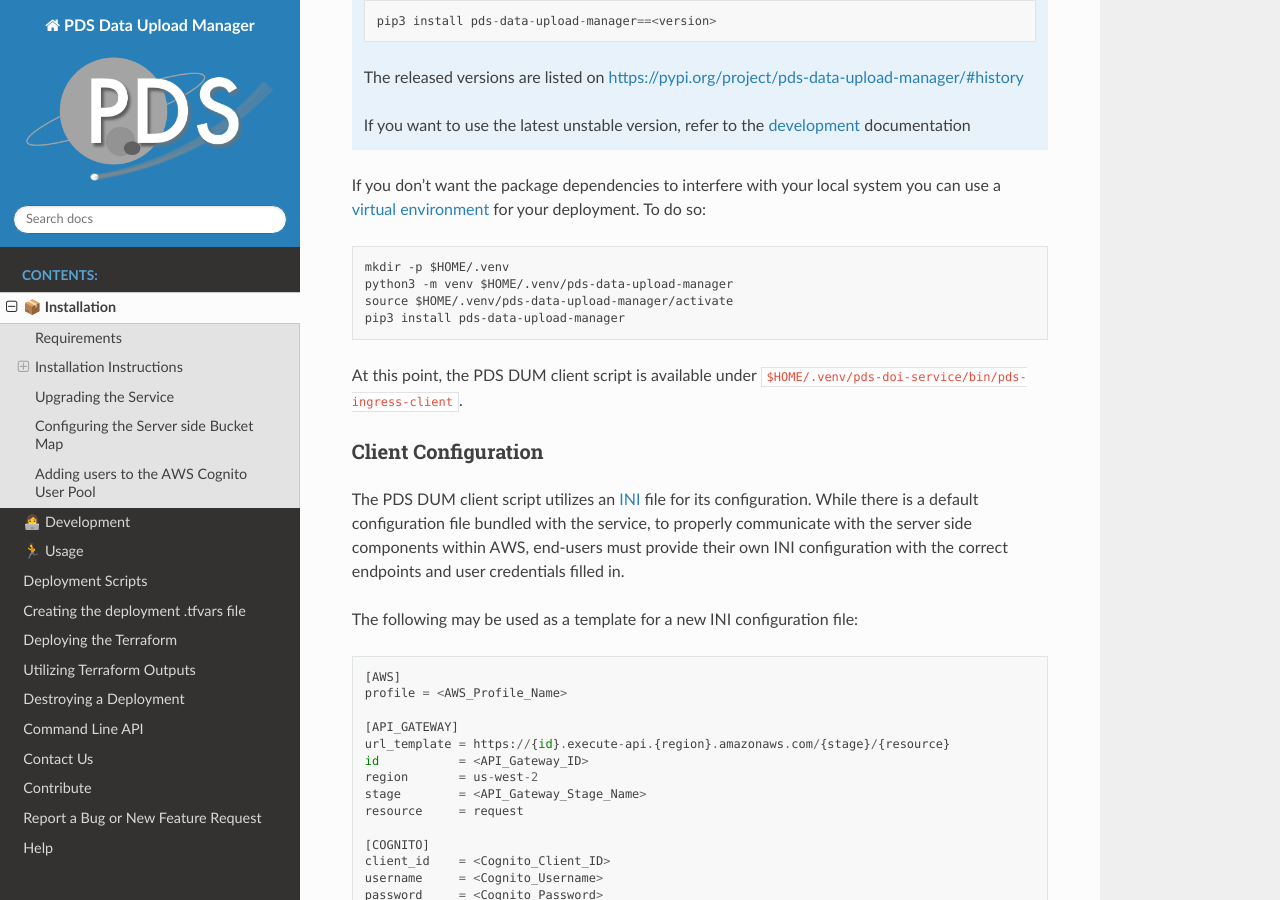
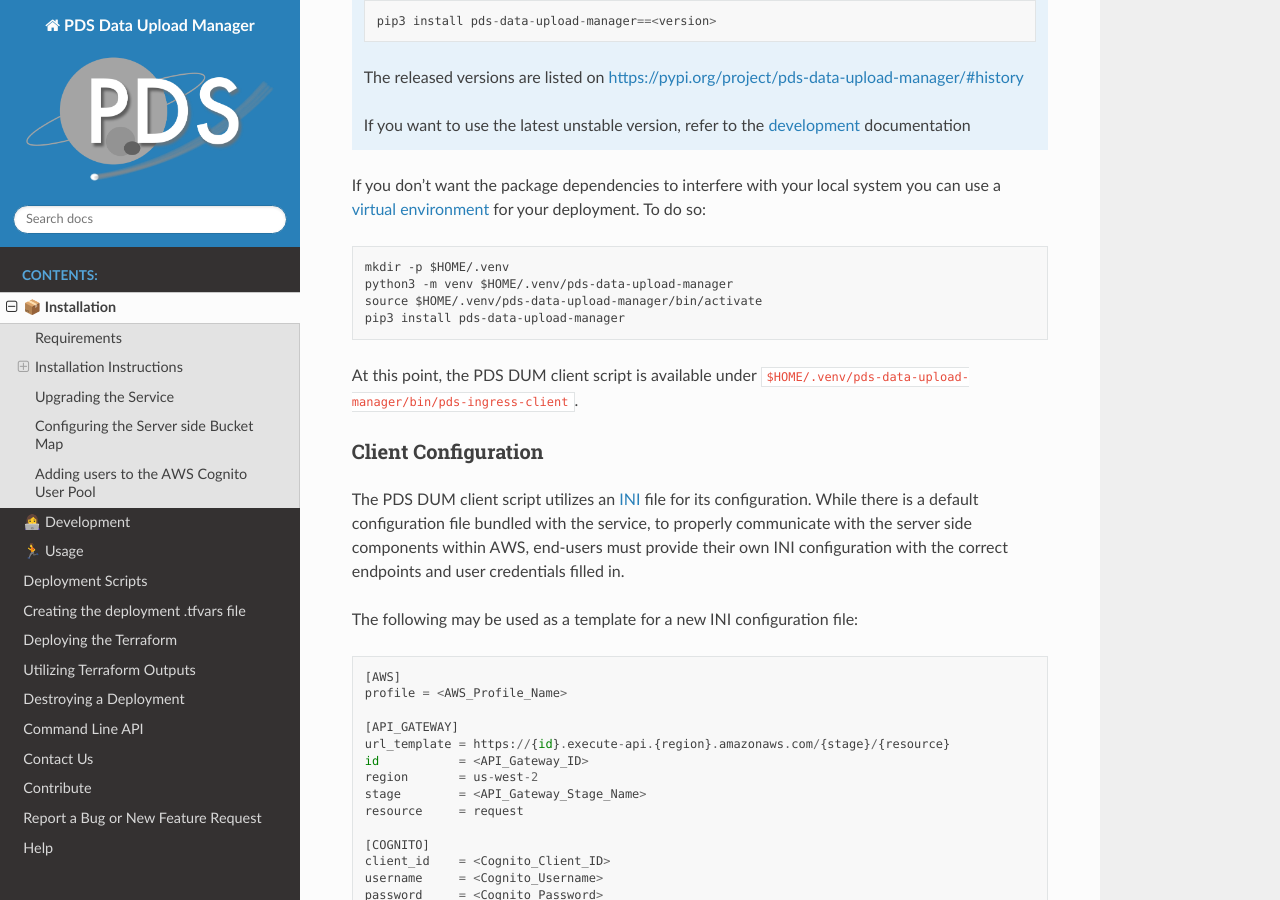
Before and after one commit to NASA-PDS/data-upload-manager, a Sphinx documentation site: the page built from docs/source/installation/index.rst, in a window 1280 px wide and 900 px high, scrolled down 960 px. Built offline with Sphinx 7.4.7 and the Read the Docs theme 2.0.0, drawn with Linux system fonts in a browser that asks for light colours.

Commit message:
Fixed some inaccuracies in the venv install instructions

```diff
--- a/docs/source/installation/index.rst
+++ b/docs/source/installation/index.rst
@@ -51,11 +51,11 @@ To do so::
 
     mkdir -p $HOME/.venv
     python3 -m venv $HOME/.venv/pds-data-upload-manager
-    source $HOME/.venv/pds-data-upload-manager/activate
+    source $HOME/.venv/pds-data-upload-manager/bin/activate
     pip3 install pds-data-upload-manager
 
 At this point, the PDS DUM client script is available under
-``$HOME/.venv/pds-doi-service/bin/pds-ingress-client``.
+``$HOME/.venv/pds-data-upload-manager/bin/pds-ingress-client``.
 
 Client Configuration
 ^^^^^^^^^^^^^^^^^^^^
```
